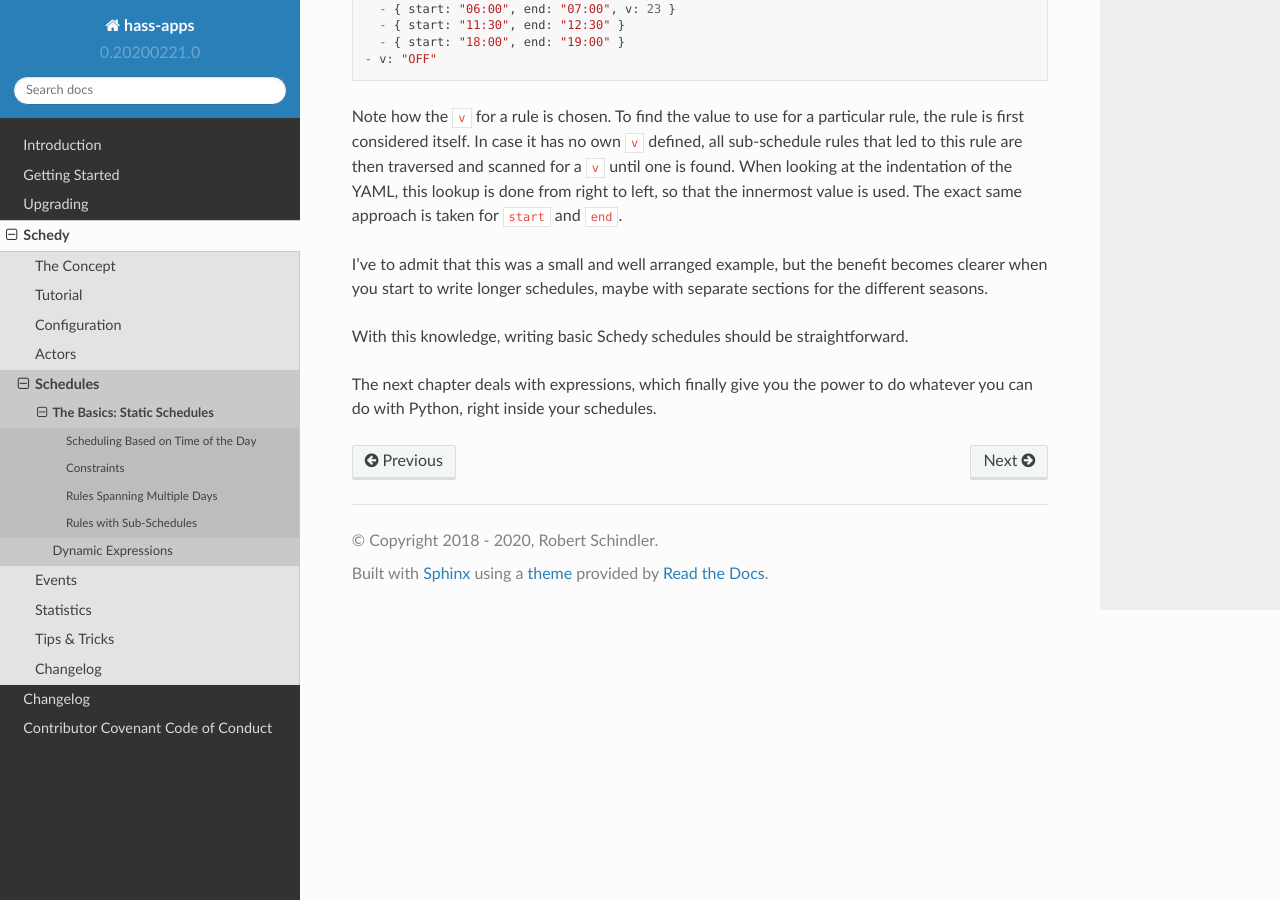
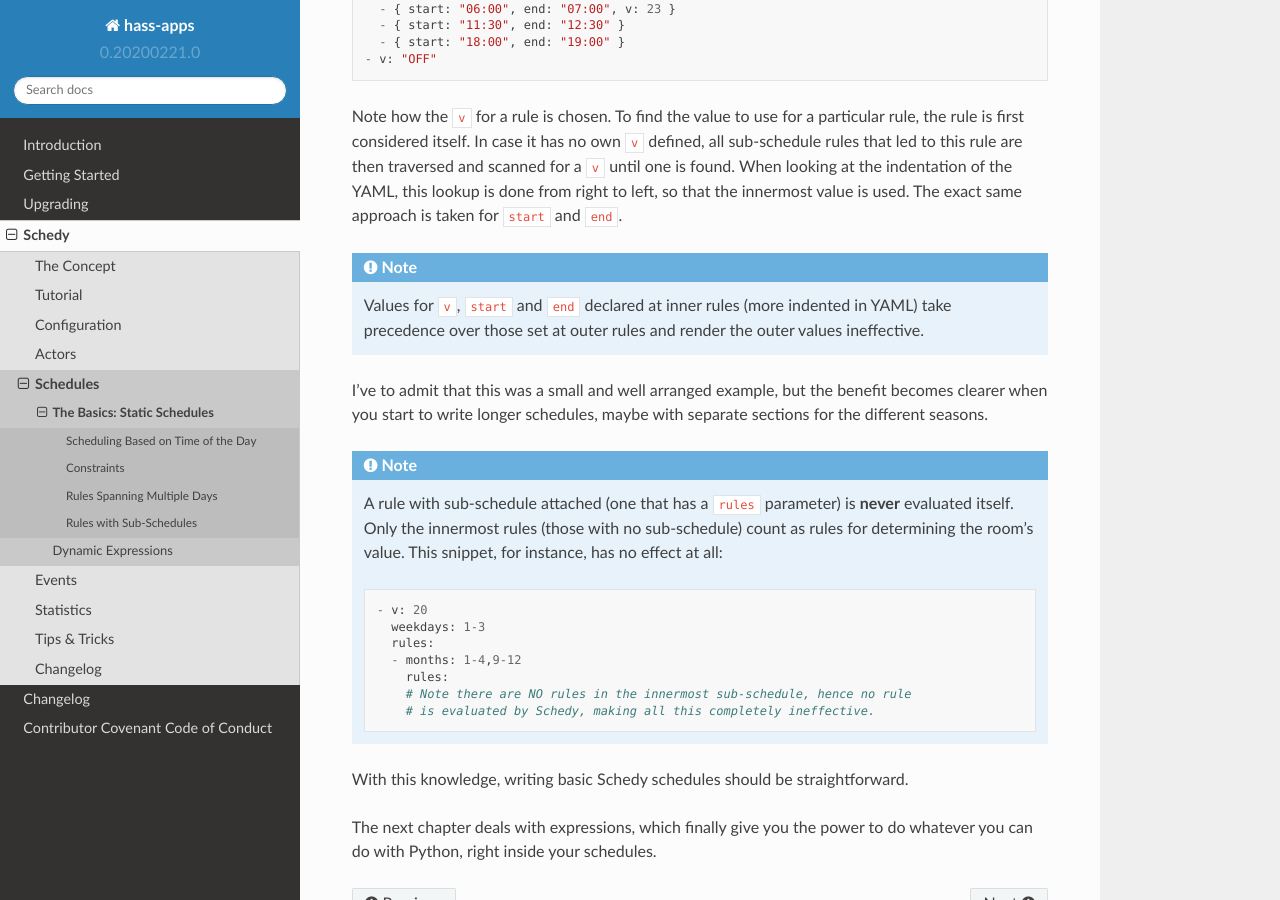
Before and after one commit to bob1de/hass-apps, a Sphinx documentation site: the page built from docs/apps/schedy/schedules/basics.rst, in a window 1280 px wide and 900 px high, scrolled down 5227 px. Built offline with Sphinx 7.4.7 and the Read the Docs theme 2.0.0, drawn with Linux system fonts in a browser that asks for light colours.

Commit message:
[schedy] Improved docs for sub-schedules

```diff
--- a/docs/apps/schedy/schedules/basics.rst
+++ b/docs/apps/schedy/schedules/basics.rst
@@ -270,9 +270,30 @@ until one is found. When looking at the indentation of the YAML, this lookup is
 from right to left, so that the innermost value is used. The exact same approach is
 taken for ``start`` and ``end``.
 
+.. note::
+
+   Values for ``v``, ``start`` and ``end`` declared at inner rules (more indented
+   in YAML) take precedence over those set at outer rules and render the outer
+   values ineffective.
+
 I've to admit that this was a small and well arranged example, but the benefit becomes
 clearer when you start to write longer schedules, maybe with separate sections for
 the different seasons.
+
+.. note::
+
+   A rule with sub-schedule attached (one that has a ``rules`` parameter) is **never**
+   evaluated itself. Only the innermost rules (those with no sub-schedule) count as
+   rules for determining the room's value. This snippet, for instance, has no effect
+   at all::
+
+       - v: 20
+         weekdays: 1-3
+         rules:
+         - months: 1-4,9-12
+           rules:
+           # Note there are NO rules in the innermost sub-schedule, hence no rule
+           # is evaluated by Schedy, making all this completely ineffective.
 
 With this knowledge, writing basic Schedy schedules should be straightforward.
 
```
